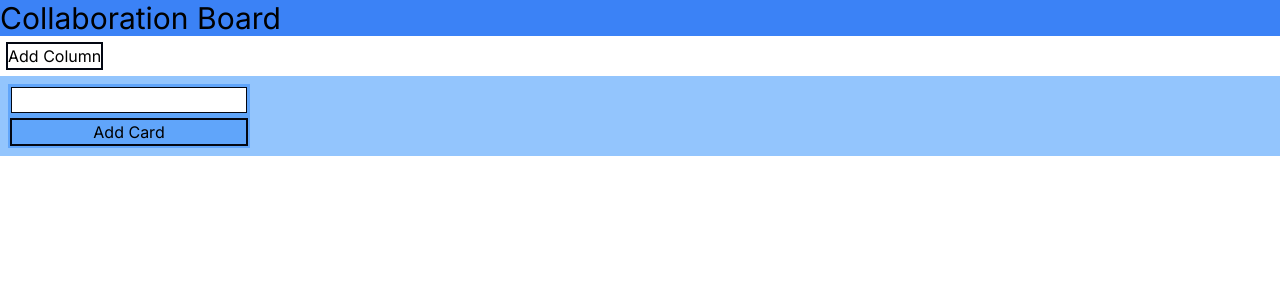
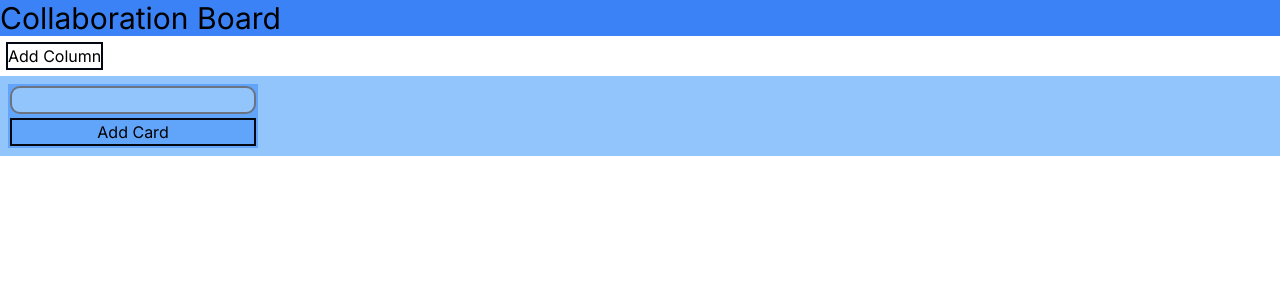
Before and after one commit to mattcmerritt/Collaboration-Board, a Next.js app in the folder frontend/: page / in a window 1280 px wide. Both pictures are taken after a click on the button "Add Column". Shown: the top 300 px of the page. Built offline with nearby package versions, Linux system fonts and the light colour scheme.

Commit message:
html/css changes

```diff
--- a/frontend/app/KanbanCard.tsx
+++ b/frontend/app/KanbanCard.tsx
@@ -7,7 +7,7 @@ export default function KanbanCard(props : { value : any, onChange : any }) {
 
   return (
     <div className="m-2 p-1 flex flex-col bg-blue-300 ring-2 ring-blue-500 rounded-lg" id="kanbancard">
-      <input className="m-2 bg-blue-200" id="name-input" type="text" onChange={props.onChange} />
+      <textarea className="m-2 bg-blue-200 rounded-lg" id="name-input" onChange={props.onChange} />
       <button className="m-1 ring-2 ring-gray-950" onClick={openChat}>View Chat</button>
     </div>
   )
--- a/frontend/app/KanbanColumn.tsx
+++ b/frontend/app/KanbanColumn.tsx
@@ -35,7 +35,7 @@ export default function KanbanColumn(props : { value : any, onChange : any }) {
 
   return (
     <div className="m-2 flex flex-col bg-blue-400" id="kanban-column">
-      <input className="m-1 ring-1 ring-gray-950" id="column-title" type="text" onChange={props.onChange} />
+      <input className="m-1 px-1 bg-blue-300 ring-2 ring-gray-500 rounded-lg" id="column-title" type="text" onChange={props.onChange} />
       {generateCardsForColumn(props.value)}
       <button className="m-1 ring-2 ring-gray-950" onClick={addCard}>Add Card</button>
     </div>
```
